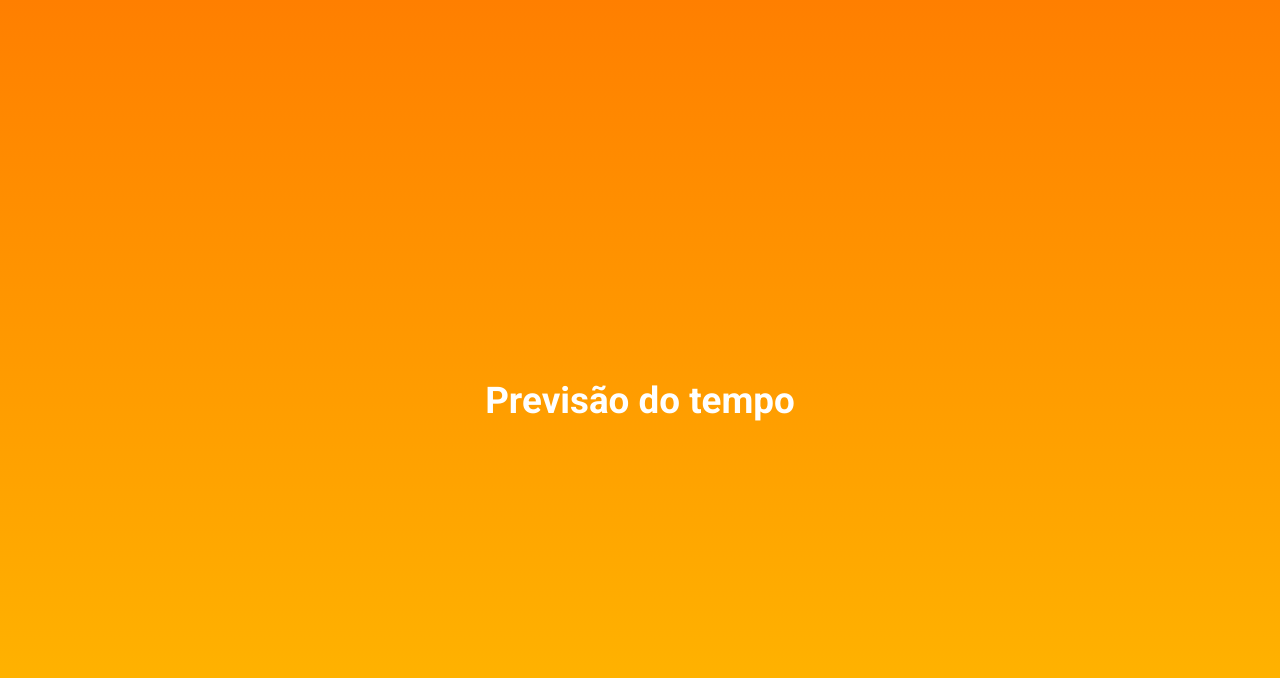
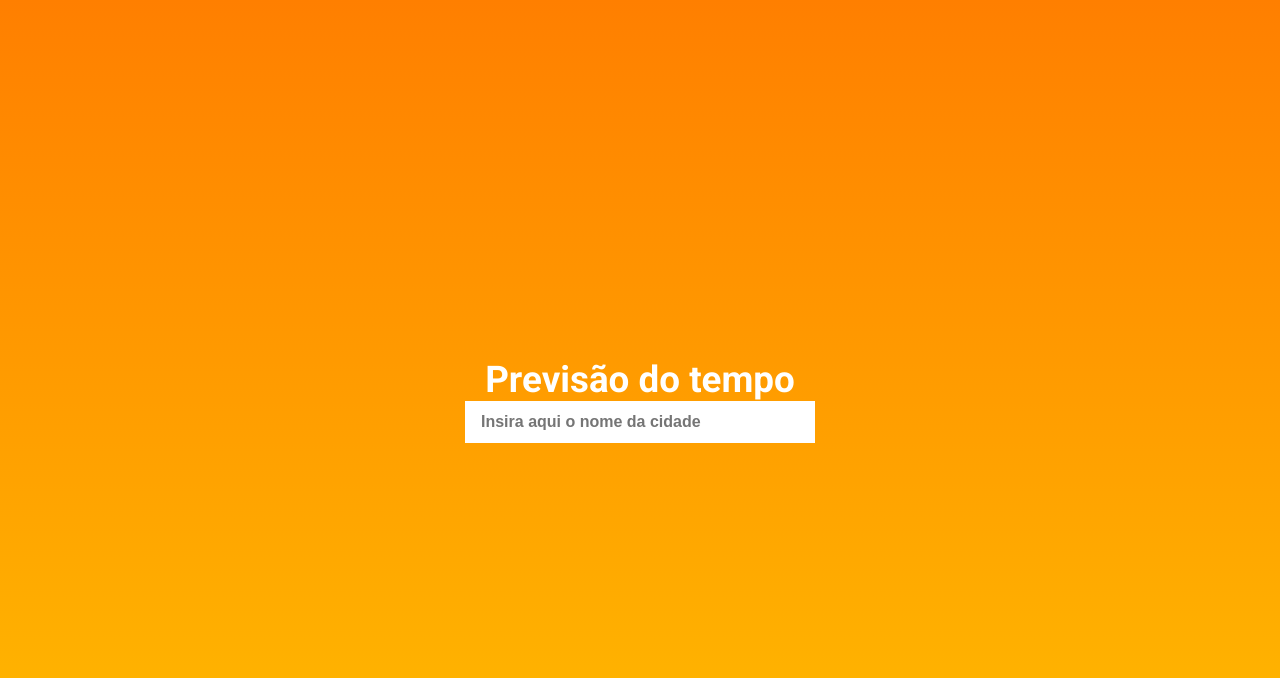
Before and after one commit to RicardoBaltazar/weather-forecast, a React (Create React App) app: page / in a window 1280 px wide. Shown: the top 678 px of the page. Built offline with nearby package versions, Linux system fonts and the light colour scheme.

Commit message:
creating input component

```diff
--- a/src/App.tsx
+++ b/src/App.tsx
@@ -1,5 +1,6 @@
 import React from 'react';
 import styled from 'styled-components';
+import Input from './Components/Input';
 
 const Container = styled.div`
     height: 100vh;
@@ -20,6 +21,7 @@ function App() {
     <>
 	    <Container>
             <h1>Previsão do tempo</h1>
+            <Input />
         </Container>
     </>
   );
--- /dev/null
+++ b/src/Components/Input/index.tsx
@@ -0,0 +1,15 @@
+import React from 'react';
+import { InputText } from './styles';
+
+const Input = () => {
+    return (
+        <>
+            <InputText
+            type="text"
+            placeholder='Insira aqui o nome da cidade'
+            />
+        </>
+    )
+}
+
+export default Input;
--- /dev/null
+++ b/src/Components/Input/styles.ts
@@ -0,0 +1,11 @@
+import styled from 'styled-components';
+
+export const InputText = styled.input`
+    width: 350px;
+    height: 42px;
+    padding: 0 1rem;
+    font-size: 1rem;
+    color: #696969;
+    font-weight: bold;
+    border: none;
+`
```
